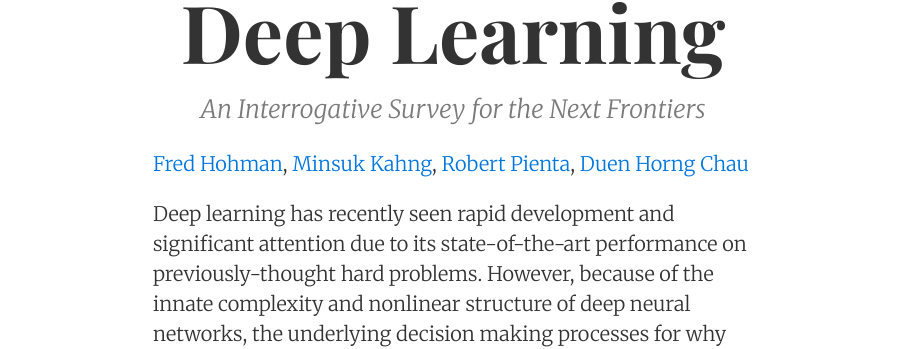
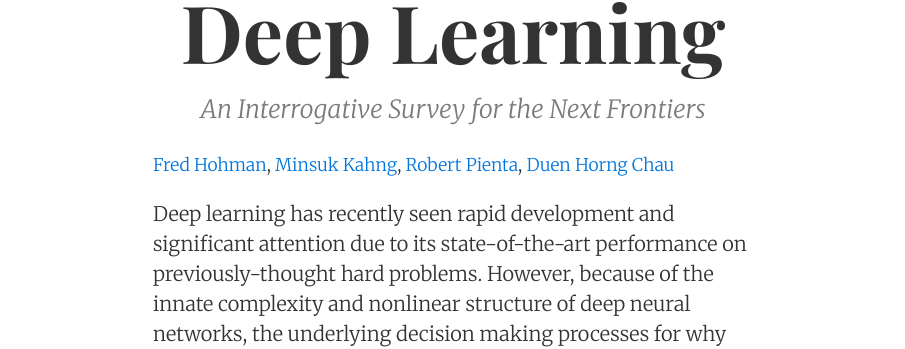
Before and after one commit to fredhohman/visual-analytics-in-deep-learning, a Jekyll site: the page built from index.md, in a window 1280 px wide. Shown: the part 219-568 px from the top of the page, without its empty margins (187-1092 px from the left). Built offline with Jekyll 4.4.1, drawn with Linux system fonts in a browser that asks for light colours.

Commit message:
names mobile size

```diff
--- a/_sass/_media-queries.scss
+++ b/_sass/_media-queries.scss
@@ -34,6 +34,11 @@
   #page-title {
     font-size: 3rem;
   }
+
+  .names {
+    font-size: $h4;
+  }
+
 
   h1,
   .h1 {
@@ -107,6 +112,9 @@
   #page-title {
     font-size: 4rem;
   }
+  .names {
+    font-size: $h5;
+  }
 
 }
 
```
